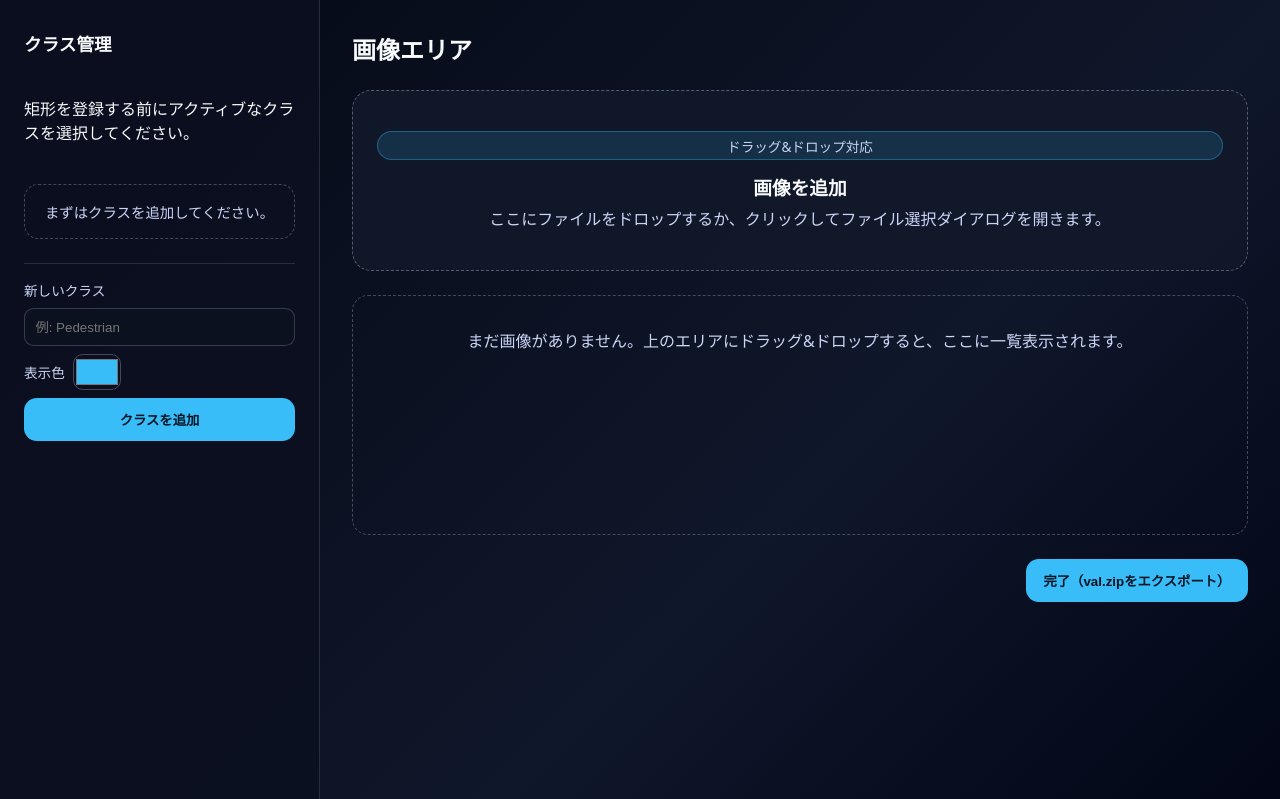
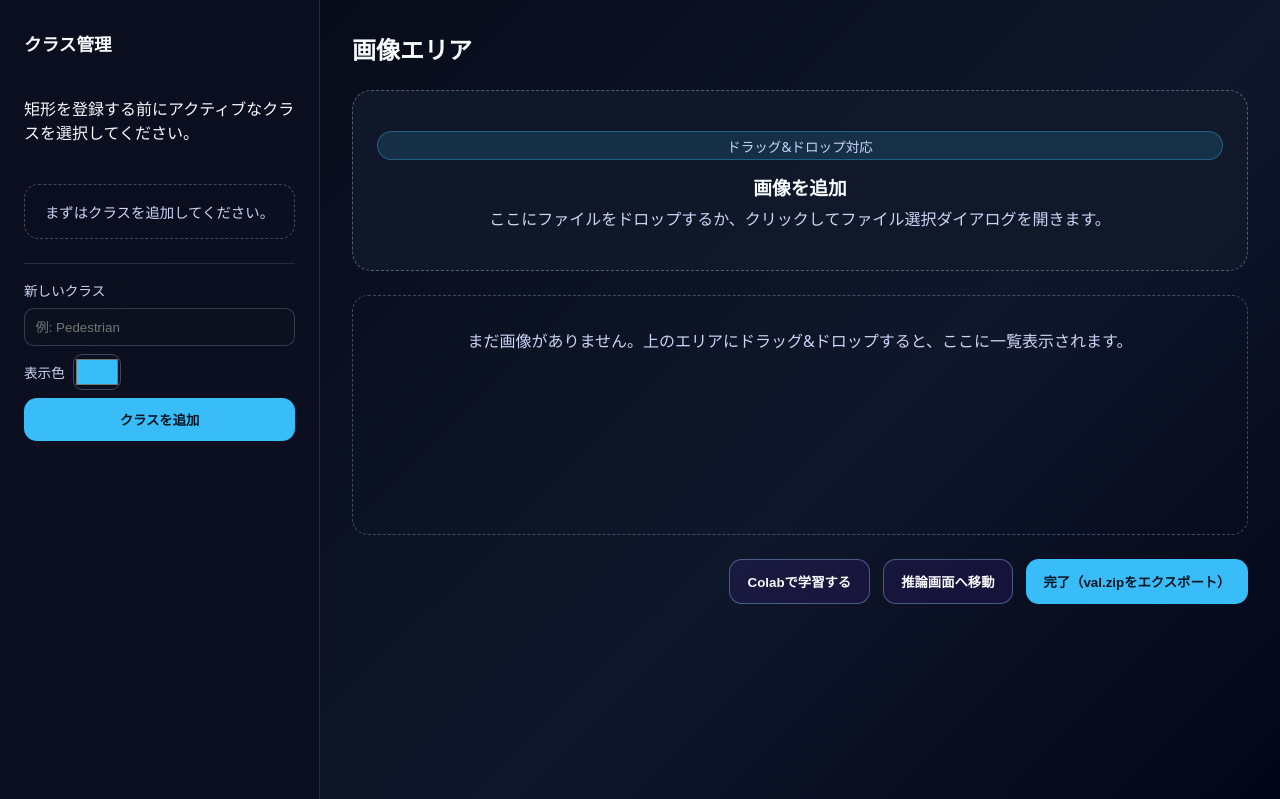
Before and after one commit to ogihaya/yoloapp, a Django app: page /val/ in a window 1280 px wide. Shown: the part 153-952 px from the top of the page. Run offline with Django 5.2, Linux system fonts and the light colour scheme; some libraries are stand-ins or nearby versions.

Commit message:
推論画面の推移おｋ

```diff
--- a/yoloApp2/djangoApp/templates/djangoApp/val.html
+++ b/yoloApp2/djangoApp/templates/djangoApp/val.html
@@ -241,6 +241,13 @@
                 box-shadow: none;
             }
 
+            .btn-secondary {
+                background: rgba(109, 40, 217, 0.12);
+                border: 1px solid rgba(147, 197, 253, 0.4);
+                color: var(--text);
+                box-shadow: none;
+            }
+
             .workspace {
                 padding: 2rem;
                 display: flex;
@@ -391,6 +398,8 @@
             .workspace-footer {
                 display: flex;
                 justify-content: flex-end;
+                gap: 0.8rem;
+                flex-wrap: wrap;
             }
 
             .modal {
@@ -535,6 +544,8 @@
                     </div>
                 </section>
                 <div class="workspace-footer">
+                    <button class="btn-secondary" type="button" id="colabBtn">Colabで学習する</button>
+                    <button class="btn-secondary" type="button" id="goInferenceBtn">推論画面へ移動</button>
                     <button type="button" id="exportBtn">完了（val.zipをエクスポート）</button>
                 </div>
             </main>
@@ -573,12 +584,17 @@
             const exportModal = document.getElementById("exportModal");
             const exportBtn = document.getElementById("exportBtn");
             const confirmExport = document.getElementById("confirmExport");
+            const colabBtn = document.getElementById("colabBtn");
+            const goInferenceBtn = document.getElementById("goInferenceBtn");
             const panel = document.getElementById("classPanel");
             const panelToggle = document.querySelector("[data-panel-toggle]");
             const panelClose = document.querySelector("[data-panel-close]");
             const modalClose = document.querySelector("[data-modal-close]");
             const exportUrl = "{% url 'export_val_zip' %}";
+            const inferencePageUrl = "{% url 'inference' %}";
+            const COLAB_URL = "https://colab.research.google.com/drive/1gs3ujkr-Mw9_IVzg0NQ-n2VrtWdyAJQN";
             const VAL_CLASS_STORAGE_KEY = "yoloApp.prefillValClasses";
+            const INFERENCE_CLASS_STORAGE_KEY = "yoloApp.prefillInferenceClasses";
 
             let toastTimer = null;
             let drawingContext = null;
@@ -586,6 +602,12 @@
             const uuid = () => crypto.randomUUID?.() ?? `id-${Date.now()}-${Math.random()}`;
 
             const getClassById = (id) => state.classes.find((cls) => cls.id === id);
+
+            const buildClassTransferPayload = () => ({
+                classes: state.classes.map((cls) => ({ id: cls.id, label: cls.label, color: cls.color })),
+                activeClassId: state.activeClassId,
+                timestamp: Date.now(),
+            });
 
             const restoreTransferredClasses = () => {
                 const raw = sessionStorage.getItem(VAL_CLASS_STORAGE_KEY);
@@ -977,6 +999,22 @@
                 await performExport();
             });
 
+            colabBtn.addEventListener("click", () => {
+                const win = window.open(COLAB_URL, "_blank", "noopener,noreferrer");
+                if (win) {
+                    win.opener = null;
+                }
+            });
+
+            goInferenceBtn.addEventListener("click", () => {
+                if (!state.classes.length) {
+                    showToast("推論画面へ移動する前にクラスを設定してください");
+                    return;
+                }
+                sessionStorage.setItem(INFERENCE_CLASS_STORAGE_KEY, JSON.stringify(buildClassTransferPayload()));
+                window.location.href = inferencePageUrl;
+            });
+
             const performExport = async () => {
                 confirmExport.disabled = true;
                 confirmExport.textContent = "エクスポート中...";
--- a/yoloApp2/djangoApp/views.py
+++ b/yoloApp2/djangoApp/views.py
@@ -170,7 +170,7 @@ def _export_dataset_zip(request, dataset_slug: str):
             archive.writestr(label_name, label_content)
 
         if dataset_yaml_content:
-            archive.writestr(f"{dataset_folder}/dataset.yml", dataset_yaml_content)
+            archive.writestr(f"{dataset_folder}/dataset.yaml", dataset_yaml_content)
 
     buffer.seek(0)
     response = HttpResponse(buffer.getvalue(), content_type="application/zip")
```
Also changed, not shown: Requirement.md (+3 -3 lines), yolo.md (+1 -1 lines), yoloApp2/djangoApp/templates/djangoApp/inference.html (+25 -0 lines).
